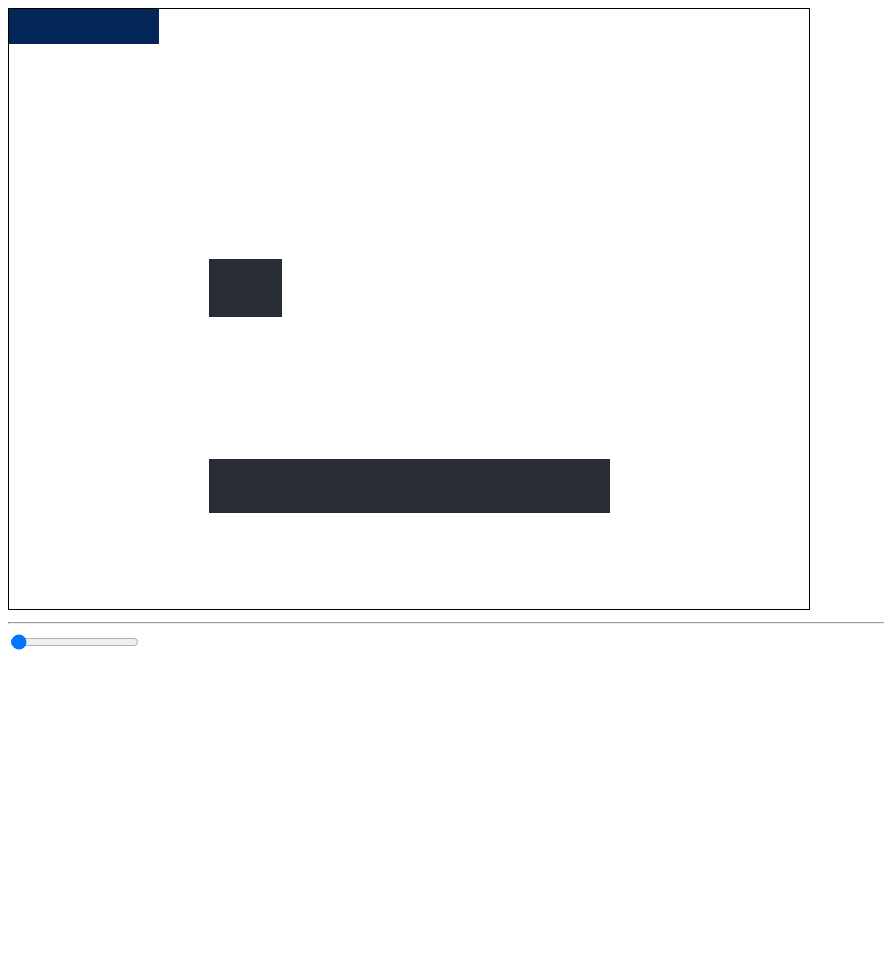
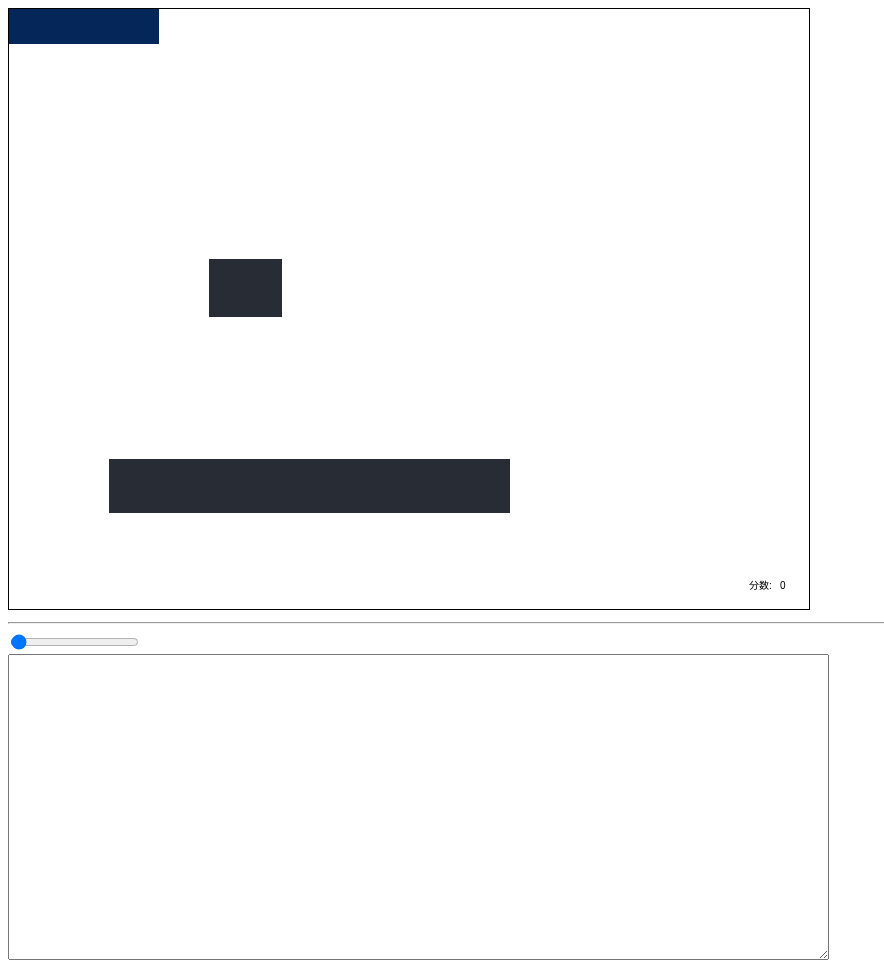
Before and after one commit to Moking1997/MokingGame, a plain HTML site: page Ball_game/ball.html in a window 1280 px wide. Shown: the whole page, without its empty margins (0-884 px from the left). Before the commit the page ends 800 px from the top, so only its background shows below. Drawn offline with Linux system fonts and the light colour scheme.

Commit message:
添加游戏分数,优化图片载入
,在游戏开始前加载所有图片，所有图片只需载入一次了

```diff
--- a/Ball_game/Ball.js
+++ b/Ball_game/Ball.js
@@ -1,14 +1,11 @@
-var Ball = function () {
-    var image = imageFromPath('ball.png')
+var Ball = function (game) {
+    var o = game.imageByName('ball')
+    o.x = 200
+    o.y = 250
+    o.speedX = 12
+    o.speedY = 12
+    o.fired = false
 
-    var o = {
-        image: image,
-        x: 200,
-        y: 250,
-        speedX: 12,
-        speedY: 12,
-        fired: false,
-    }
     o.fire = function () {
         o.fired = true
     }
--- a/Ball_game/Block.js
+++ b/Ball_game/Block.js
@@ -1,9 +1,8 @@
-var Block = function (position) {
+var Block = function (game, position) {
     //position 是 [0, 0] 格式
     var p = position
-    var image = imageFromPath('block.png')
+    var img = game.imageByName('block')
     var o = {
-        image: image,
         x: p[0],
         y: p[1],
         w: 150,
@@ -11,6 +10,9 @@ var Block = function (position) {
         alive: true,
         lifes: p[2] || 1,
     }
+    o.image = img.image
+    o.w = img.w
+    o.h = img.h
     o.kill = function () {
         o.lifes--
         if (o.lifes < 1) {
--- a/Ball_game/MoGame.js
+++ b/Ball_game/MoGame.js
@@ -1,7 +1,9 @@
-var MoGame = function (fps) {
+var MoGame = function (fps, images, runCallBack) {
+    //images 是一个对象，里面是图片的引用名字和图片路径
     var g = {
         actions: {},
         keydowns: {},
+        images: {},
     }
     var canvas = document.querySelector('#id-canvas')
     var context = canvas.getContext('2d')
@@ -43,9 +45,40 @@ var MoGame = function (fps) {
             runloop()
         }, 1000 / window.fps)
     }
-    setTimeout(function () {
-        runloop()
-    }, 1000 / fps)
+    //预先加载所有图片
+    var loads = []
+    var names = Object.keys(images)
+    for (var i = 0; i < names.length; i++) {
+        let name = names[i];
+        var path = images[name]
+        let img = new Image()
+        img.src = path
+        img.onload = function () {
+            //存入g.images[name] = img
+            g.images[name] = img
+            //所有图片载入之后，调用 run
+            loads.push(1)
+            if (loads.length == names.length) {
+                g.run()
+            }
+        }
+    }
+    g.imageByName = function (name) {
+        var img = g.images[name]
+        var image = {
+            w: img.width,
+            w: img.height,
+            image: img,
+        }
+        return image
+    }
+    g.run = function () {
+        runCallBack(g)
+        //开始运行程序
+        setTimeout(function () {
+            runloop()
+        }, 1000 / fps)
+    }
 
     return g
 }
--- a/Ball_game/Paddle.js
+++ b/Ball_game/Paddle.js
@@ -1,12 +1,15 @@
-var Paddle = function () {
-    var image = imageFromPath('paddle.png')
+var Paddle = function (game) {
+    var o = game.imageByName('paddle')
 
-    var o = {
-        image: image,
-        x: 200,
-        y: 450,
-        speed: 8,
-    }
+    // var o = {
+    //     image: image,
+    //     x: 200,
+    //     y: 450,
+    //     speed: 8,
+    // }
+    o.x = 100
+    o.y = 450
+    o.speed = 8
     o.move = function (x) {
         if (x < 0) {
             x = 0
--- a/Ball_game/ball.html
+++ b/Ball_game/ball.html
@@ -23,90 +23,11 @@
     <canvas id='id-canvas' width="800" height="600"></canvas>
     <hr>
     <input id='id-input-speed' type="range" value="1">
+    <div class="">
+        <textarea name="" id="id-text-log" cols="100" rows="20"></textarea>
+    </div>
 </body>
 
-<script>
-    var loadLevel = function (n) {
-        n = n - 1
-        var level = levels[n]
-        var blocks = []
-        for (let i = 0; i < level.length; i++) {
-            let p = level[i]
-            let b = Block(p)
-            blocks.push(b)
-        }
-        return blocks
-    }
-    var blocks = loadLevel(1)
-    var paused = false
-    var enableDebugMode = function (enable) {
-        if (!enable) {
-            return
-        }
-        window.addEventListener('keydown', function (event) {
-            var k = event.key
-            if (k == 'p') {
-                paused = !paused
-            } else if ('12345678'.includes(k)) {
-                blocks = loadLevel(Number(k))
-            }
-        })
-        document.querySelector('#id-input-speed').addEventListener('input', function (event) {
-            var input = event.target
-            window.fps = input.value + 1
-            log(window.fps)
-        })
-    }
-
-    var _main = function () {
-        enableDebugMode(true)
-        var game = MoGame(60)
-
-        var paddle = Paddle()
-        var ball = Ball()
-
-
-        game.registerAction('a', function () {
-            paddle.moveLeft()
-        })
-        game.registerAction('d', function () {
-            paddle.moveRight()
-        })
-        game.registerAction('f', function () {
-            ball.fire()
-        })
-
-
-
-        game.update = function () {
-            if (paused) {
-                return
-            }
-            ball.move()
-            if (rectIntersects(ball, paddle) || rectIntersects(paddle, ball)) {
-                ball.bounce()
-            }
-            // 判断 ball 和 block 相撞
-            for (let i = 0; i < blocks.length; i++) {
-                var block = blocks[i];
-                if (block.collide(ball)) {
-                    ball.bounce()
-                    block.kill()
-                }
-            }
-        }
-        game.draw = function () {
-            game.drawImage(paddle)
-            game.drawImage(ball)
-            for (let i = 0; i < blocks.length; i++) {
-                var block = blocks[i];
-                if (block.alive) {
-                    game.drawImage(block)
-                }
-            }
-        }
-    }
-    _main()
-</script>
+<script src="main.js"></script>
 
 </html>
--- /dev/null
+++ b/Ball_game/main.js
@@ -0,0 +1,94 @@
+var loadLevel = function (game, n) {
+    n = n - 1
+    var level = levels[n]
+    var blocks = []
+    for (let i = 0; i < level.length; i++) {
+        let p = level[i]
+        let b = Block(game, p)
+        blocks.push(b)
+    }
+    return blocks
+}
+
+var enableDebugMode = function (game, enable) {
+    if (!enable) {
+        return
+    }
+
+    window.addEventListener('keydown', function (event) {
+        var k = event.key
+        if (k == 'p') {
+            paused = !paused
+        } else if ('12345678'.includes(k)) {
+            blocks = loadLevel(game, Number(k))
+        }
+    })
+    document.querySelector('#id-input-speed').addEventListener('input', function (event) {
+        var input = event.target
+        window.fps = input.value + 1
+        log(window.fps)
+    })
+}
+
+var paused = false
+var blacks = []
+var _main = function () {
+    var score = 0
+    var images = {
+        ball: 'ball.png',
+        block: 'block.png',
+        paddle: 'paddle.png',
+    }
+    var game = MoGame(30, images, function (g) {
+
+        var paddle = Paddle(game)
+        var ball = Ball(game)
+        blocks = loadLevel(game, 1)
+        game.registerAction('a', function () {
+            paddle.moveLeft()
+        })
+        game.registerAction('d', function () {
+            paddle.moveRight()
+        })
+        game.registerAction('f', function () {
+            ball.fire()
+        })
+
+
+
+        game.update = function () {
+            if (paused) {
+                return
+            }
+            ball.move()
+            if (rectIntersects(ball, paddle) || rectIntersects(paddle, ball)) {
+                ball.bounce()
+            }
+            // 判断 ball 和 block 相撞
+            for (let i = 0; i < blocks.length; i++) {
+                var block = blocks[i];
+                if (block.collide(ball)) {
+                    ball.bounce()
+                    block.kill()
+                    // 更新分数
+                    score += 100
+                }
+            }
+        }
+        game.draw = function () {
+            game.drawImage(paddle)
+            game.drawImage(ball)
+            for (let i = 0; i < blocks.length; i++) {
+                var block = blocks[i];
+                if (block.alive) {
+                    game.drawImage(block)
+                }
+            }
+            // draw Lable
+            game.context.fillText('分数:   ' + score, 740, 580)
+
+        }
+    })
+    enableDebugMode(game, true)
+}
+_main()
--- a/Ball_game/utils.js
+++ b/Ball_game/utils.js
@@ -5,6 +5,7 @@ var imageFromPath = function (path) {
     img.src = path
     return img
 }
+
 
 var rectIntersects = function (a, b) {
     if (a.y + a.image.height > b.y && a.y < b.y + b.image.height) {
```
